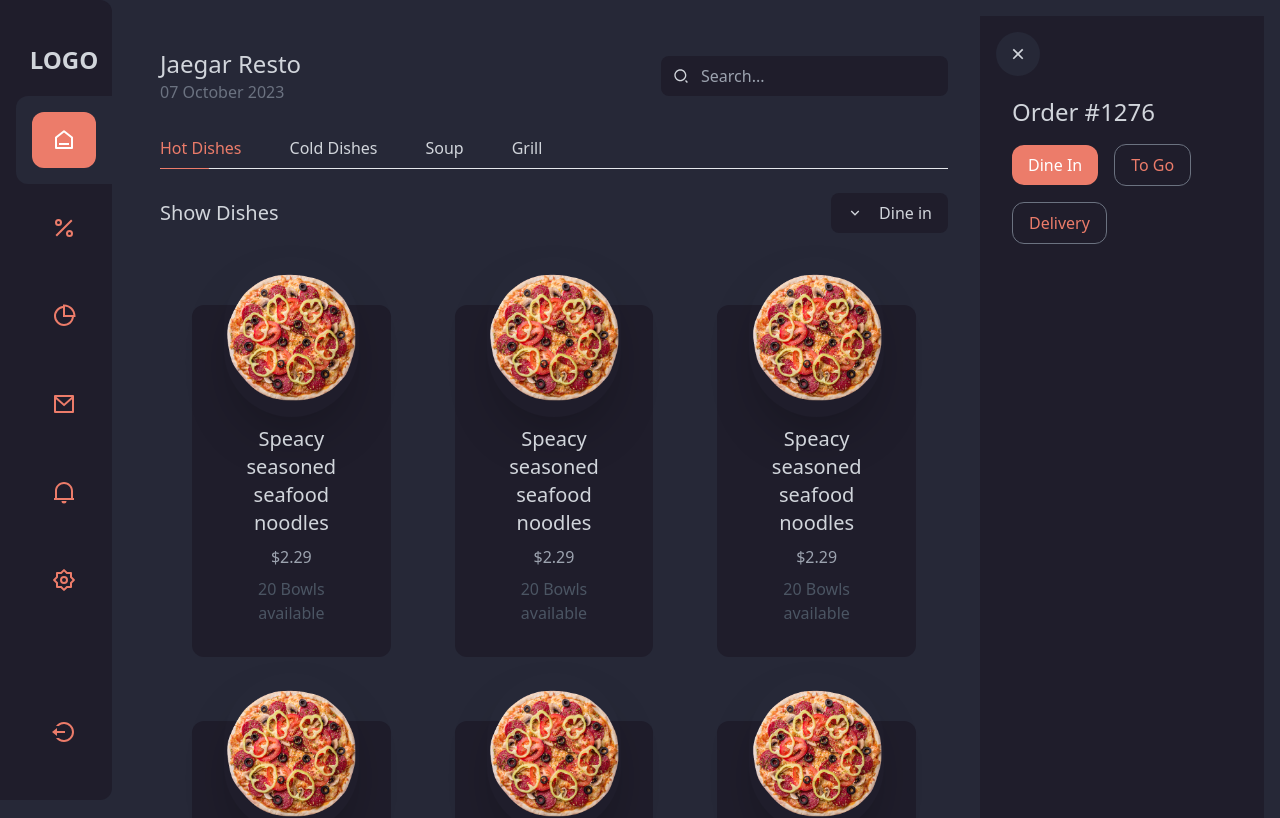
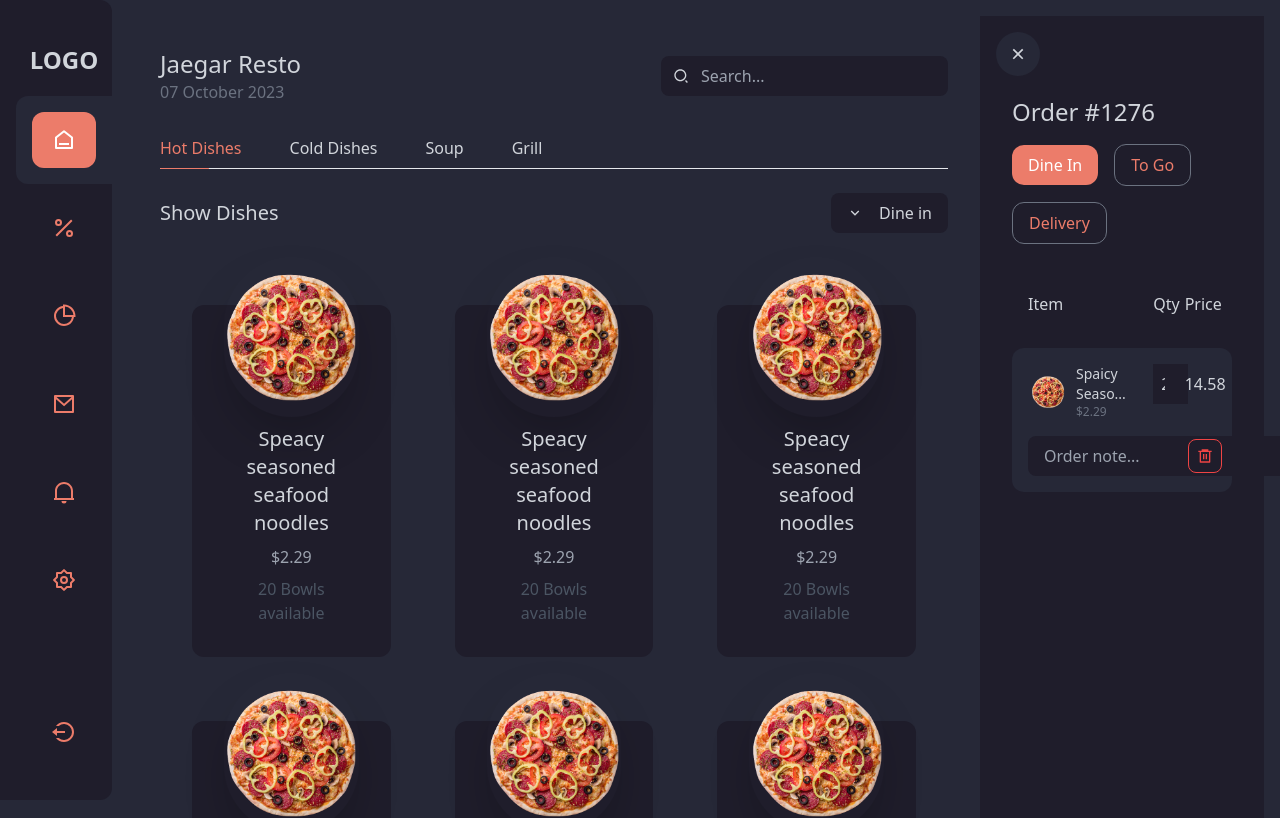
Before and after one commit to iAmJoeDeveloper/dashboard-store-v1, a React (Vite) app: page / in a window 1280 px wide. Shown: the top 818 px of the page. Built offline with nearby package versions, Linux system fonts and the light colour scheme.

Commit message:
Products Car

```diff
--- a/src/App.jsx
+++ b/src/App.jsx
@@ -8,6 +8,7 @@ import {
 	RiCloseLine,
 	RiSearch2Line,
 	RiArrowDownSLine,
+	RiDeleteBin6Line,
 } from 'react-icons/ri'
 import Sidebar from './components/shared/Sidebar'
 
@@ -162,7 +163,8 @@ function App() {
 						<div className='relative pt-16 text-gray-300 p-8'>
 							<RiCloseLine className='absolute left-4 top-4 p-3 box-content text-gray-300 text-xl bg-[#262837] rounded-full' />
 							<h1 className='text-2xl my-4'>Order #1276</h1>
-							<div className='flex items-center gap-4 flex-wrap'>
+							{/* Pills */}
+							<div className='flex items-center gap-4 flex-wrap mb-8'>
 								<button className='bg-[#ec7c6a] text-white py-2 px-4 rounded-xl'>Dine In</button>
 								<button className='text-[#ec7c6a] py-2 px-4 rounded-xl border border-gray-500'>
 									To Go
@@ -170,6 +172,56 @@ function App() {
 								<button className='text-[#ec7c6a] py-2 px-4 rounded-xl border border-gray-500'>
 									Delivery
 								</button>
+							</div>
+							{/* Car */}
+							<div>
+								<div className='grid grid-cols-6 mb-4 p-4'>
+									<h5 className='col-span-4'>Item</h5>
+									<h5>Qty</h5>
+									<h5>Price</h5>
+								</div>
+								{/* Products */}
+								<div className='bg-[#262837] p-4 rounded-xl '>
+									<div className='grid grid-cols-6 mb-4'>
+										{/* Product Description */}
+										<div className='col-span-4 flex items-center gap-2'>
+											<img src='img/Pizza-1.png' alt='Pizza' className='w-10 h-10 object-cover' />
+											<div>
+												<h5 className='text-sm'>Spaicy Seaso...</h5>
+												<p className='text-xs text-gray-500'>$2.29</p>
+											</div>
+										</div>
+										{/* QTY */}
+										<div className='col-span-1  text-center'>
+											<input
+												type='number'
+												size={10}
+												value={20}
+												className='bg-[#1F1D2B] py-2 px-2 w-[35px]'
+											/>
+											{/* <span>2</span> */}
+										</div>
+										{/* Price */}
+										<div className='py-2'>
+											<span>14.58</span>
+										</div>
+									</div>
+									{/* Note */}
+									<div className='grid grid-cols-6 items-center gap-1'>
+										<form className='col-span-5 '>
+											<input
+												type='text'
+												className='bg-[#1F1D2B] py-2 px-4 rounded-lg outline-none'
+												placeholder='Order note...'
+											/>
+										</form>
+										<div className='col-span-1'>
+											<button className='border border-red-500 p-2 rounded-lg'>
+												<RiDeleteBin6Line className='text-red-500' />
+											</button>
+										</div>
+									</div>
+								</div>
 							</div>
 						</div>
 					</div>
```
